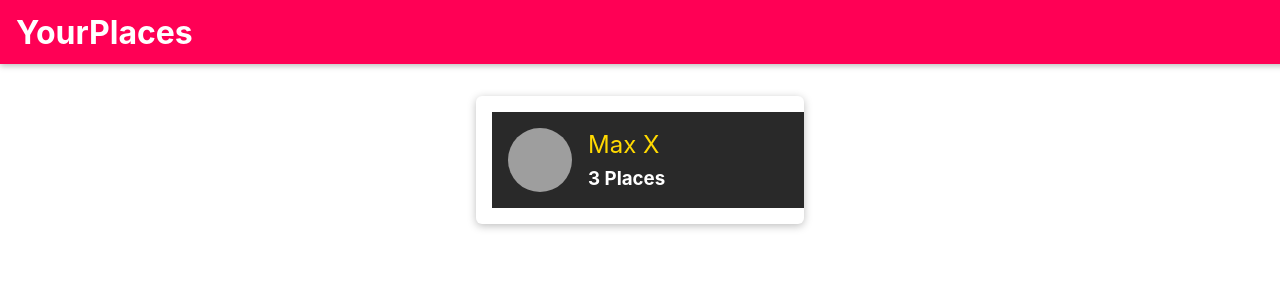
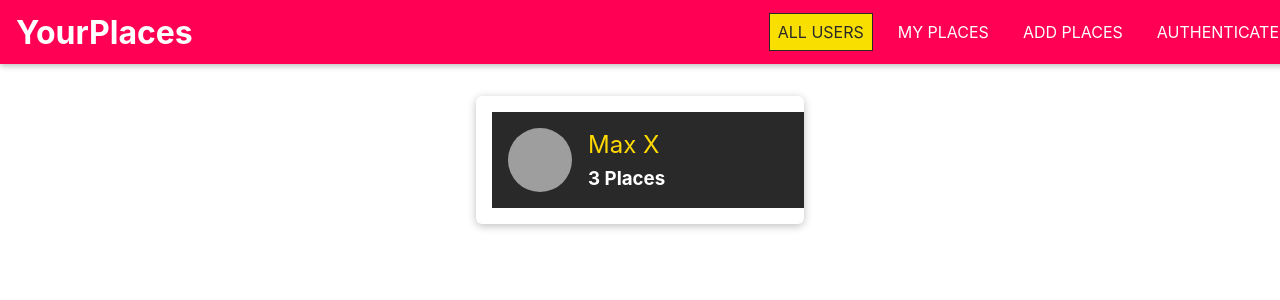
Before and after one commit to KTZgraph/the-MERN-fullstack-guide, a React (Create React App) app in the folder frontent/: page / in a window 1280 px wide. Shown: the top 300 px of the page. Built offline with nearby package versions, Linux system fonts and the light colour scheme; grey boxes are pictures that could not be loaded.

Commit message:
46 <NavLink to="/" end>ALL USERS</NavLink>

```diff
--- a/frontent/src/shared/components/Navigation/MainNavigation.js
+++ b/frontent/src/shared/components/Navigation/MainNavigation.js
@@ -1,6 +1,7 @@
 import { Link } from "react-router-dom";
 
 import MainHeader from "./MainHeader";
+import NavLinks from "./NavLinks";
 import "./MainNavigation.css";
 
 const MainNavigation = () => {
@@ -17,7 +18,7 @@
       </h1>
       <nav>
         {/* navLink później */}
-        ...
+        <NavLinks />
       </nav>
     </MainHeader>
   );
--- a/frontent/src/shared/components/Navigation/NavLinks.css
+++ b/frontent/src/shared/components/Navigation/NavLinks.css
@@ -0,0 +1,76 @@
+.nav-links {
+  list-style: none;
+  margin: 0;
+  padding: 0;
+  width: 100%;
+  height: 100%;
+  display: flex;
+  flex-direction: column;
+  justify-content: center;
+  align-items: center;
+}
+
+.nav-links li {
+  margin: 1rem;
+}
+
+.nav-links a {
+  border: 1px solid transparent;
+  color: #292929;
+  text-decoration: none;
+  padding: 0.5rem;
+}
+
+.nav-links a:hover,
+.nav-links a:active,
+.nav-links a.active {
+  background: #f8df00;
+  border-color: #292929;
+  color: #292929;
+}
+
+.nav-links button {
+  cursor: pointer;
+  border: 1px solid #292929;
+  color: #292929;
+  background: transparent;
+  padding: 0.5rem;
+  font: inherit;
+}
+
+.nav-links button:focus {
+  outline: none;
+}
+
+.nav-links button:hover,
+.nav-links button:active {
+  background: #292929;
+  color: white;
+}
+
+@media (min-width: 768px) {
+  .nav-links {
+    flex-direction: row;
+  }
+
+  .nav-links li {
+    margin: 0 0.5rem;
+  }
+
+  .nav-links a {
+    color: white;
+    text-decoration: none;
+  }
+
+  .nav-links button {
+    border: 1px solid white;
+    color: white;
+    background: transparent;
+  }
+
+  .nav-links button:hover,
+  .nav-links button:active {
+    background: #f8df00;
+    color: #292929;
+  }
+}
--- a/frontent/src/shared/components/Navigation/NavLinks.js
+++ b/frontent/src/shared/components/Navigation/NavLinks.js
@@ -0,0 +1,23 @@
+import { NavLink } from "react-router-dom";
+import "./NavLinks.css";
+
+const NavLinks = (props) => {
+  return (
+    <ul className="nav-links">
+      <li>
+        <NavLink to="/" end>ALL USERS</NavLink>
+      </li>
+      <li>
+        <NavLink to="/u1/places">MY PLACES</NavLink>
+      </li>
+      <li>
+        <NavLink to="/places/new">ADD PLACES</NavLink>
+      </li>
+      <li>
+        <NavLink to="/auth">AUTHENTICATE</NavLink>
+      </li>
+    </ul>
+  );
+};
+
+export default NavLinks;
```
